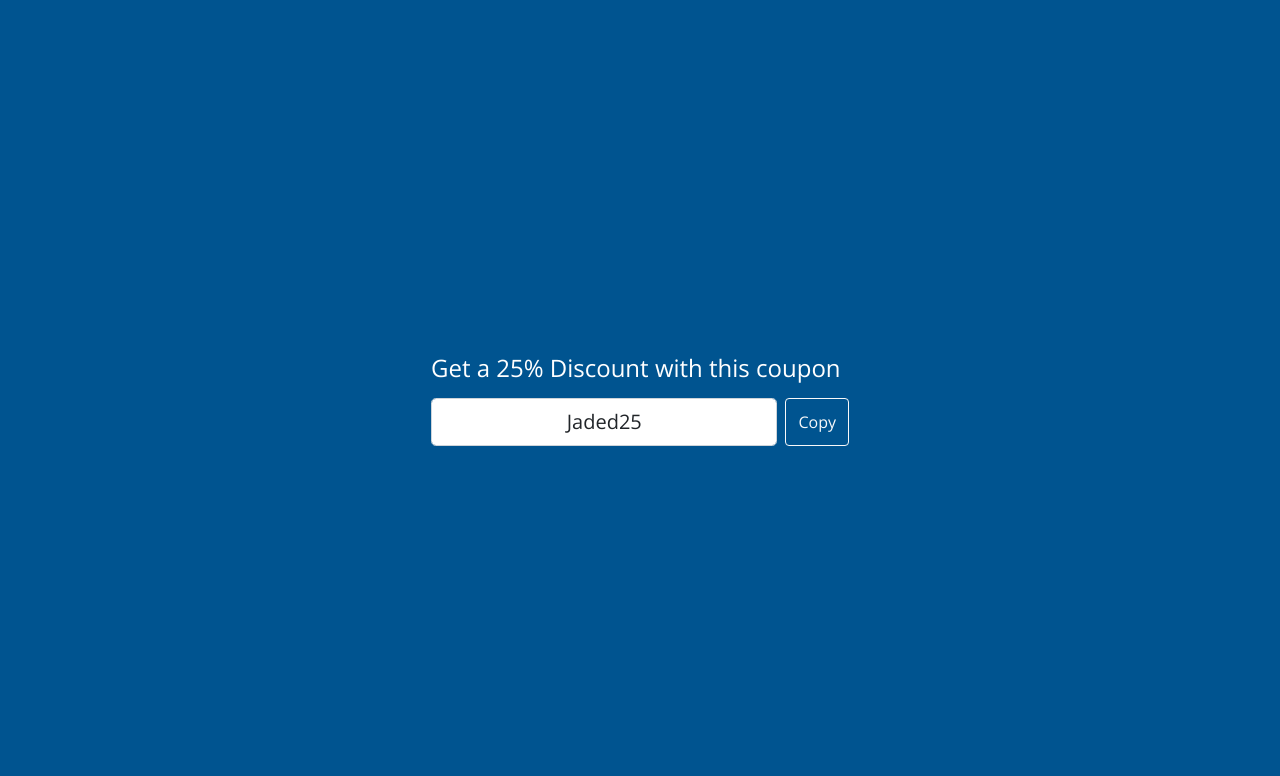
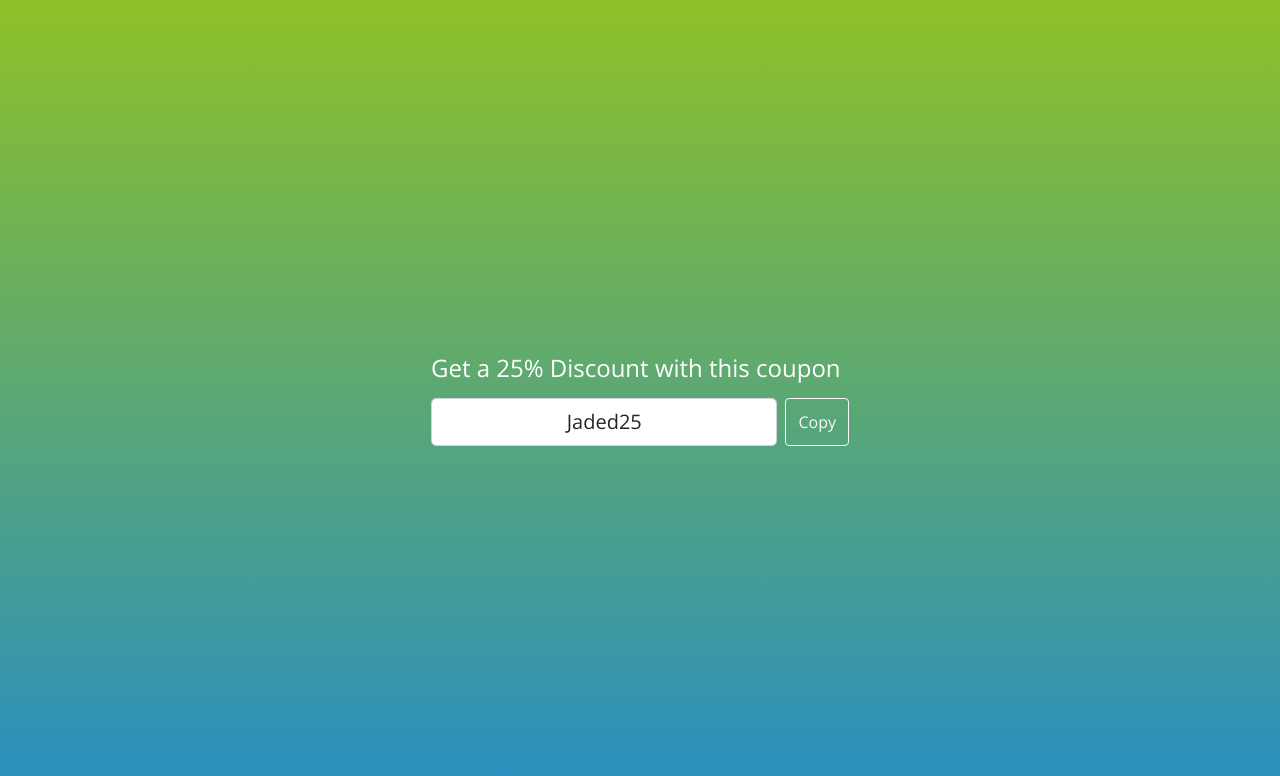
Before and after one commit to bosunabujade/click-to-copy, a plain HTML site: page index.html in a window 1280 px wide. Drawn offline with nearby package versions, Linux system fonts and the light colour scheme.

Commit message:
Changed the background color to a linear grandinet

```diff
--- a/styles.css
+++ b/styles.css
@@ -23,7 +23,7 @@ html {
 
 body {
   font-family: "Open Sans", sans-serif;
-  background: var(--light-blue);
+  background: linear-gradient(#8ec127,#278ec1 );
 }
 
 p {
```
